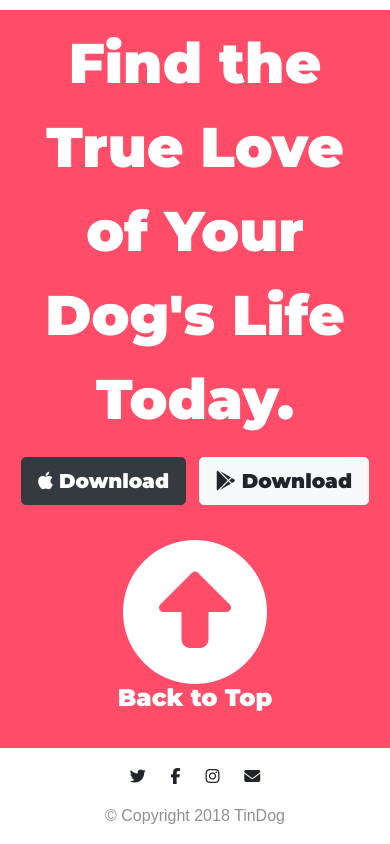
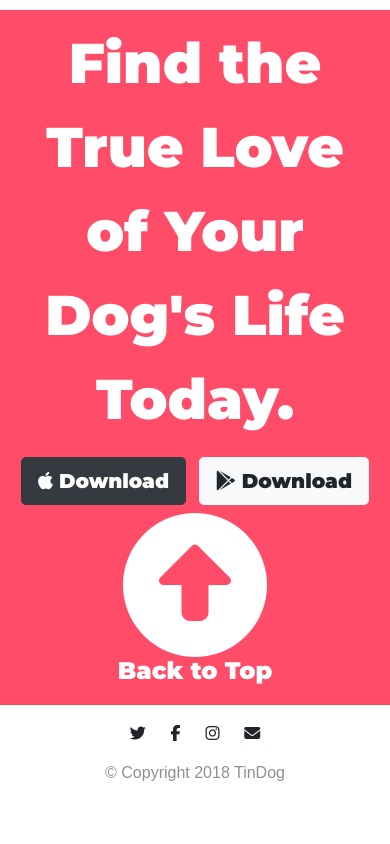
Before and after one commit to vuxile-1991/tinder-dog, a plain HTML site: page index.html in a window 390 px wide. Shown: the part 4948-5792 px from the top of the page. After the commit the page ends 5749 px from the top, so only its background shows below. Drawn offline with nearby package versions, Linux system fonts and the light colour scheme.

Commit message:
scroll up btn margin changed

```diff
--- a/css/styles.css
+++ b/css/styles.css
@@ -198,7 +198,7 @@ p {
   }
 
   .scroll-up {
-    padding: 7% 0;
+    padding: 0 0 3% 0;
     margin-top: 0;
   }
 }
```
